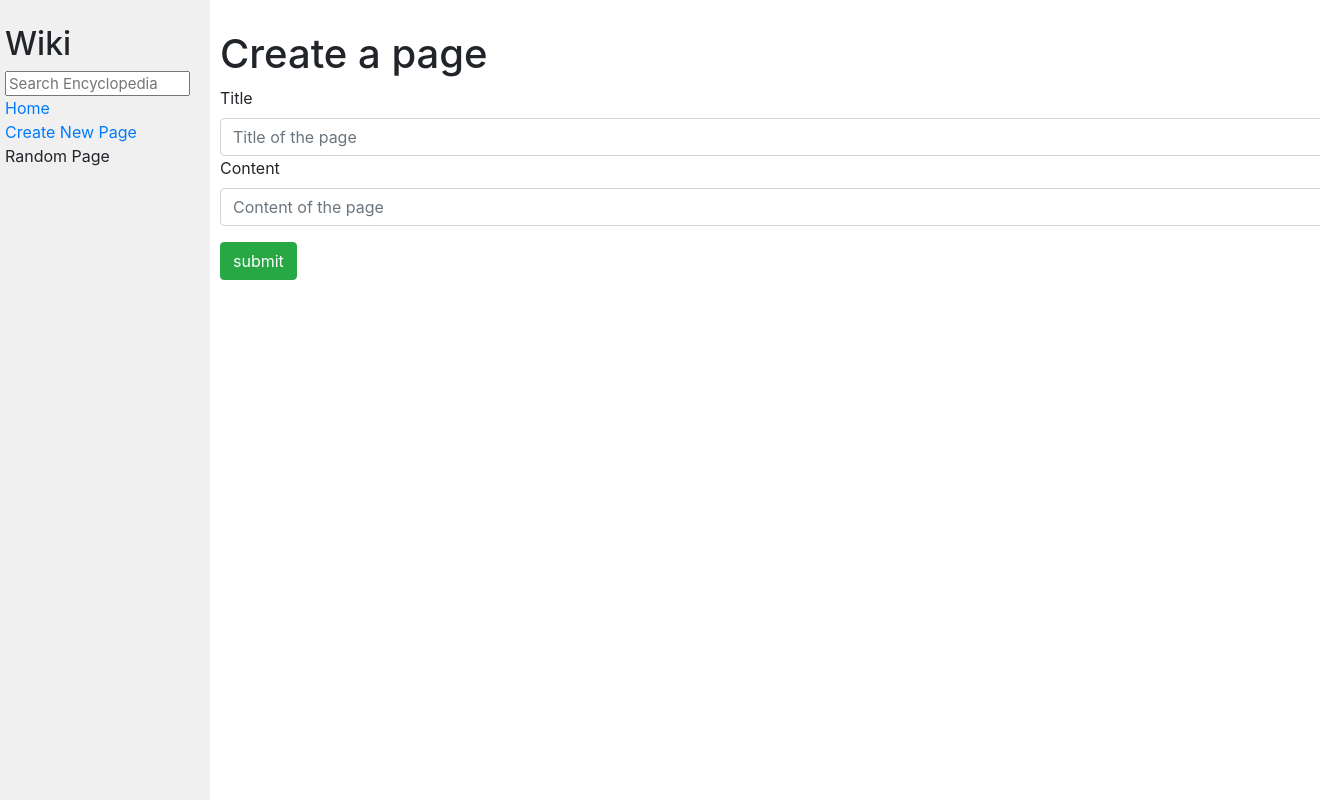
After one commit to sundaramgupta/cs50w-wiki-2020, a Django app: page /create in a window 1320 px wide; the page is wider, and only the part inside the window is pictured. The commit adds this page. Run offline with Django 3.2, Linux system fonts and the light colour scheme; some libraries are stand-ins or nearby versions.

Commit message:
added create page feature

```diff
--- /dev/null
+++ b/encyclopedia/templates/encyclopedia/create.html
@@ -0,0 +1,30 @@
+{% extends "encyclopedia/layout.html" %}
+
+{% block title %}
+    Create a page
+{% endblock %}
+
+{% block body %}
+    <h1>Create a page</h1>
+    {% if message %}
+    	{{ message }}
+    {% endif %}
+    <form method="post" action='create'>
+	    <div class="form" method="post" action='create'>
+	    	{% csrf_token%}
+	    	<label for="title">Title</label>
+	    	<input type="text" class="form-control" name="title" placeholder="Title of the page"
+	        {%if title%}
+	        value="{{ title }}"
+	        {%endif%}
+	        />
+	        <label for="content">Content</label>
+	        <input type="text" class="form-control" name="content" placeholder="Content of the page"
+	        {% if content %}
+	        	value="{{ content }}"
+	        {% endif %}
+	        />
+	        <input type="submit" value="submit" name="submit" class="btn btn-success my-3" />
+	    </div>
+	</form>
+{% endblock %}
--- a/encyclopedia/templates/encyclopedia/entry.html
+++ b/encyclopedia/templates/encyclopedia/entry.html
@@ -5,6 +5,6 @@
 {% endblock %}
 
 {% block body %}
-	{{ content }}
+	{{ content|safe }}
 
 {% endblock %}
--- a/encyclopedia/templates/encyclopedia/layout.html
+++ b/encyclopedia/templates/encyclopedia/layout.html
@@ -19,7 +19,7 @@
                     <a href="{% url 'index' %}">Home</a>
                 </div>
                 <div>
-                    Create New Page
+                    <a href="{% url 'create' %}">Create New Page</a>
                 </div>
                 <div>
                     Random Page
--- a/encyclopedia/urls.py
+++ b/encyclopedia/urls.py
@@ -4,5 +4,6 @@ from . import views
 
 urlpatterns = [
     path("", views.index, name="index"),
-    path("wiki/<title>",views.entry,name="entry")
+    path("wiki/<title>",views.entry,name="entry"),
+    path("create", views.create, name="create")
 ]
--- a/encyclopedia/views.py
+++ b/encyclopedia/views.py
@@ -1,4 +1,4 @@
-from django.shortcuts import render
+from django.shortcuts import render, redirect
 from markdown2 import markdown
 
 from . import util
@@ -17,3 +17,18 @@ def entry(request, title):
 		"title":title,
 		"content":content
 		})
+def create(request):
+	if request.method =='POST':
+		title=request.POST.get('title')
+		content=request.POST.get('content')
+		if not title or not content:
+			return render(request,"encyclopedia/create.html", {
+				"message": "Title or Content is missing. Please provide both."
+				})
+		if title in util.list_entries():
+				return render(request,"encyclopedia/create.html", {
+				"message": "Title is already feeded."
+				})
+		util.save_entry(title, content)
+		return redirect("entry", title=title)
+	return render(request, "encyclopedia/create.html")
```
Also changed, not shown: entries/HTML.md (deleted, +0 -11 lines), entries/flask.md (added, +1 -0 lines), entries/react.md (added, +1 -0 lines).
